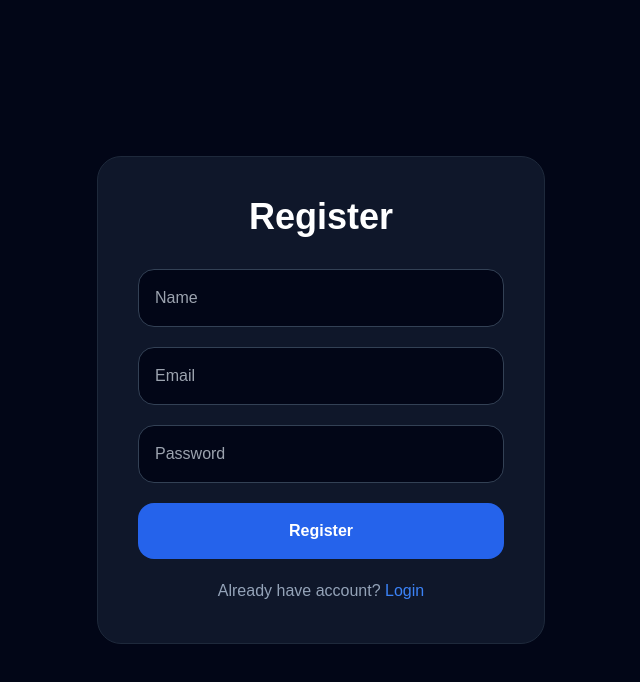
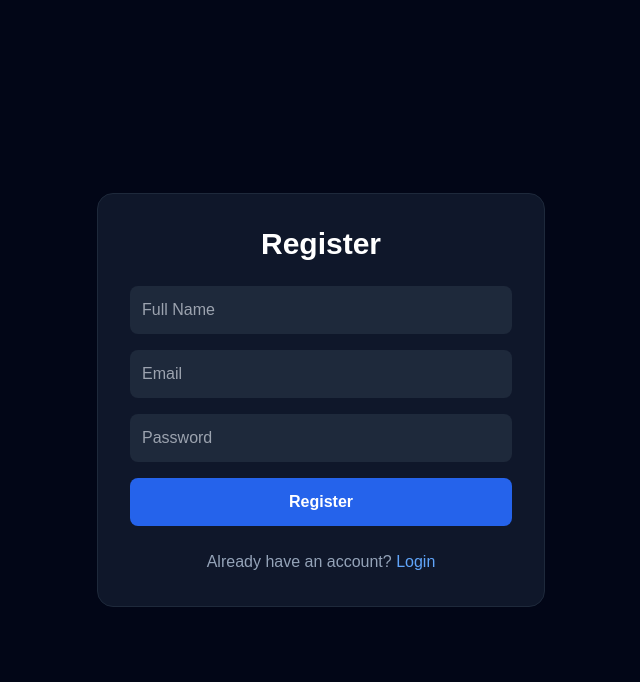
Before and after one commit to baseerhatif3-oss/cryptox-institutional-platform, a React (Vite) app: page /register in a window 1280 px wide. Shown: the top 682 px of the page, without its empty margins (319-959 px from the left). Built offline with nearby package versions, Linux system fonts and the light colour scheme.

Commit message:
Fixed auth pages

```diff
--- a/src/pages/Login.jsx
+++ b/src/pages/Login.jsx
@@ -1,126 +1,94 @@
-import React, {
-  useState,
-} from "react";
-
-import {
-  useNavigate,
-  Link,
-} from "react-router-dom";
-
+import { useState } from "react";
+import { useNavigate, Link } from "react-router-dom";
+import toast from "react-hot-toast";
 import API from "../services/api";
 
-import toast from "react-hot-toast";
+const Login = () => {
+  const navigate = useNavigate();
 
-const Login = () => {
-  const navigate =
-    useNavigate();
+  const [formData, setFormData] = useState({
+    email: "",
+    password: "",
+  });
 
-  const [email, setEmail] =
-    useState("");
+  const [loading, setLoading] = useState(false);
 
-  const [password, setPassword] =
-    useState("");
+  const handleChange = (e) => {
+    setFormData({
+      ...formData,
+      [e.target.name]: e.target.value,
+    });
+  };
 
-  const handleLogin =
-    async (e) => {
+  const handleSubmit = async (e) => {
     e.preventDefault();
 
     try {
-        const { data } =
-          await API.post(
-            "/auth/login",
-            {
-              email,
-              password,
-            }
-          );
+      setLoading(true);
 
-        localStorage.setItem(
-          "token",
-          data.token
-        );
+      const { data } = await API.post("/login", formData);
 
-        localStorage.setItem(
-          "user",
-          JSON.stringify(
-            data.user
-          )
-        );
+      localStorage.setItem("token", data.token);
+      localStorage.setItem("user", JSON.stringify(data.user));
 
-        toast.success(
-          "Login successful"
-        );
+      toast.success("Login successful");
 
-        navigate(
-          "/dashboard"
-        );
+      navigate("/");
     } catch (error) {
       console.log(error);
 
       toast.error(
-          error?.response?.data
-            ?.message ||
-            "Login failed"
+        error.response?.data?.message || "Login failed"
       );
+    } finally {
+      setLoading(false);
     }
   };
 
   return (
-    <div className="min-h-screen bg-[#020617] flex items-center justify-center px-5">
-      <form
-        onSubmit={
-          handleLogin
-        }
-        className="bg-[#0f172a] p-10 rounded-3xl border border-slate-800 w-full max-w-md"
-      >
-        <h1 className="text-4xl font-bold text-white mb-8 text-center">
+    <div className="min-h-screen bg-slate-950 flex items-center justify-center px-4">
+      <div className="bg-slate-900 p-8 rounded-2xl w-full max-w-md border border-slate-800">
+        <h1 className="text-3xl font-bold text-white mb-6 text-center">
           Login
         </h1>
 
-        <div className="space-y-5">
+        <form onSubmit={handleSubmit} className="space-y-4">
           <input
             type="email"
+            name="email"
             placeholder="Email"
-            value={email}
-            onChange={(e) =>
-              setEmail(
-                e.target.value
-              )
-            }
-            className="w-full p-4 rounded-2xl bg-[#020617] border border-slate-700 text-white"
+            value={formData.email}
+            onChange={handleChange}
+            required
+            className="w-full p-3 rounded-lg bg-slate-800 text-white outline-none"
           />
 
           <input
             type="password"
+            name="password"
             placeholder="Password"
-            value={password}
-            onChange={(e) =>
-              setPassword(
-                e.target.value
-              )
-            }
-            className="w-full p-4 rounded-2xl bg-[#020617] border border-slate-700 text-white"
+            value={formData.password}
+            onChange={handleChange}
+            required
+            className="w-full p-3 rounded-lg bg-slate-800 text-white outline-none"
           />
 
           <button
             type="submit"
-            className="w-full bg-blue-600 hover:bg-blue-700 transition-all p-4 rounded-2xl font-bold text-white"
+            disabled={loading}
+            className="w-full bg-blue-600 hover:bg-blue-700 text-white p-3 rounded-lg font-semibold"
           >
-            Login
+            {loading ? "Logging in..." : "Login"}
           </button>
+        </form>
 
-          <p className="text-slate-400 text-center">
-            No account?{" "}
-
-            <Link
-              to="/register"
-              className="text-blue-500"
-            >
+        <p className="text-slate-400 text-center mt-6">
+          Don’t have an account?{" "}
+          <Link to="/register" className="text-blue-400">
             Register
           </Link>
         </p>
       </div>
-      </form>
     </div>
   );
 };
--- a/src/pages/Register.jsx
+++ b/src/pages/Register.jsx
@@ -1,127 +1,102 @@
-import React, {
-  useState,
-} from "react";
-
-import {
-  useNavigate,
-  Link,
-} from "react-router-dom";
-
+import { useState } from "react";
+import { useNavigate, Link } from "react-router-dom";
+import toast from "react-hot-toast";
 import API from "../services/api";
 
-import toast from "react-hot-toast";
+const Register = () => {
+  const navigate = useNavigate();
 
-const Register = () => {
-  const navigate =
-    useNavigate();
+  const [formData, setFormData] = useState({
+    name: "",
+    email: "",
+    password: "",
+  });
 
-  const [name, setName] =
-    useState("");
+  const [loading, setLoading] = useState(false);
 
-  const [email, setEmail] =
-    useState("");
+  const handleChange = (e) => {
+    setFormData({
+      ...formData,
+      [e.target.name]: e.target.value,
+    });
+  };
 
-  const [password, setPassword] =
-    useState("");
-
-  const handleRegister =
-    async (e) => {
+  const handleSubmit = async (e) => {
     e.preventDefault();
 
     try {
-        await API.post(
-          "/auth/register",
-          {
-            name,
-            email,
-            password,
-          }
-        );
+      setLoading(true);
 
-        toast.success(
-          "Registration successful"
-        );
+      await API.post("/register", formData);
 
-        navigate("/");
+      toast.success("Registration successful");
+
+      navigate("/login");
     } catch (error) {
       console.log(error);
 
       toast.error(
-          error?.response?.data
-            ?.message ||
-            "Register failed"
+        error.response?.data?.message || "Registration failed"
       );
+    } finally {
+      setLoading(false);
     }
   };
 
   return (
-    <div className="min-h-screen bg-[#020617] flex items-center justify-center px-5">
-      <form
-        onSubmit={
-          handleRegister
-        }
-        className="bg-[#0f172a] p-10 rounded-3xl border border-slate-800 w-full max-w-md"
-      >
-        <h1 className="text-4xl font-bold text-white mb-8 text-center">
+    <div className="min-h-screen bg-slate-950 flex items-center justify-center px-4">
+      <div className="bg-slate-900 p-8 rounded-2xl w-full max-w-md border border-slate-800">
+        <h1 className="text-3xl font-bold text-white mb-6 text-center">
           Register
         </h1>
 
-        <div className="space-y-5">
+        <form onSubmit={handleSubmit} className="space-y-4">
           <input
             type="text"
-            placeholder="Name"
-            value={name}
-            onChange={(e) =>
-              setName(
-                e.target.value
-              )
-            }
-            className="w-full p-4 rounded-2xl bg-[#020617] border border-slate-700 text-white"
+            name="name"
+            placeholder="Full Name"
+            value={formData.name}
+            onChange={handleChange}
+            required
+            className="w-full p-3 rounded-lg bg-slate-800 text-white outline-none"
           />
 
           <input
             type="email"
+            name="email"
             placeholder="Email"
-            value={email}
-            onChange={(e) =>
-              setEmail(
-                e.target.value
-              )
-            }
-            className="w-full p-4 rounded-2xl bg-[#020617] border border-slate-700 text-white"
+            value={formData.email}
+            onChange={handleChange}
+            required
+            className="w-full p-3 rounded-lg bg-slate-800 text-white outline-none"
           />
 
           <input
             type="password"
+            name="password"
             placeholder="Password"
-            value={password}
-            onChange={(e) =>
-              setPassword(
-                e.target.value
-              )
-            }
-            className="w-full p-4 rounded-2xl bg-[#020617] border border-slate-700 text-white"
+            value={formData.password}
+            onChange={handleChange}
+            required
+            className="w-full p-3 rounded-lg bg-slate-800 text-white outline-none"
           />
 
           <button
             type="submit"
-            className="w-full bg-blue-600 hover:bg-blue-700 transition-all p-4 rounded-2xl font-bold text-white"
+            disabled={loading}
+            className="w-full bg-blue-600 hover:bg-blue-700 text-white p-3 rounded-lg font-semibold"
           >
-            Register
+            {loading ? "Creating account..." : "Register"}
           </button>
+        </form>
 
-          <p className="text-slate-400 text-center">
-            Already have account?{" "}
-
-            <Link
-              to="/"
-              className="text-blue-500"
-            >
+        <p className="text-slate-400 text-center mt-6">
+          Already have an account?{" "}
+          <Link to="/login" className="text-blue-400">
             Login
           </Link>
         </p>
       </div>
-      </form>
     </div>
   );
 };
--- a/src/services/api.js
+++ b/src/services/api.js
@@ -4,14 +4,14 @@ const API = axios.create({
   baseURL: "https://crypto-backend-dojp.onrender.com/api",
 });
 
-API.interceptors.request.use((req) => {
+API.interceptors.request.use((config) => {
   const token = localStorage.getItem("token");
 
   if (token) {
-    req.headers.Authorization = `Bearer ${token}`;
+    config.headers.Authorization = `Bearer ${token}`;
   }
 
-  return req;
+  return config;
 });
 
 export default API;
```
Lines whose indentation alone changed are shown as unchanged.
